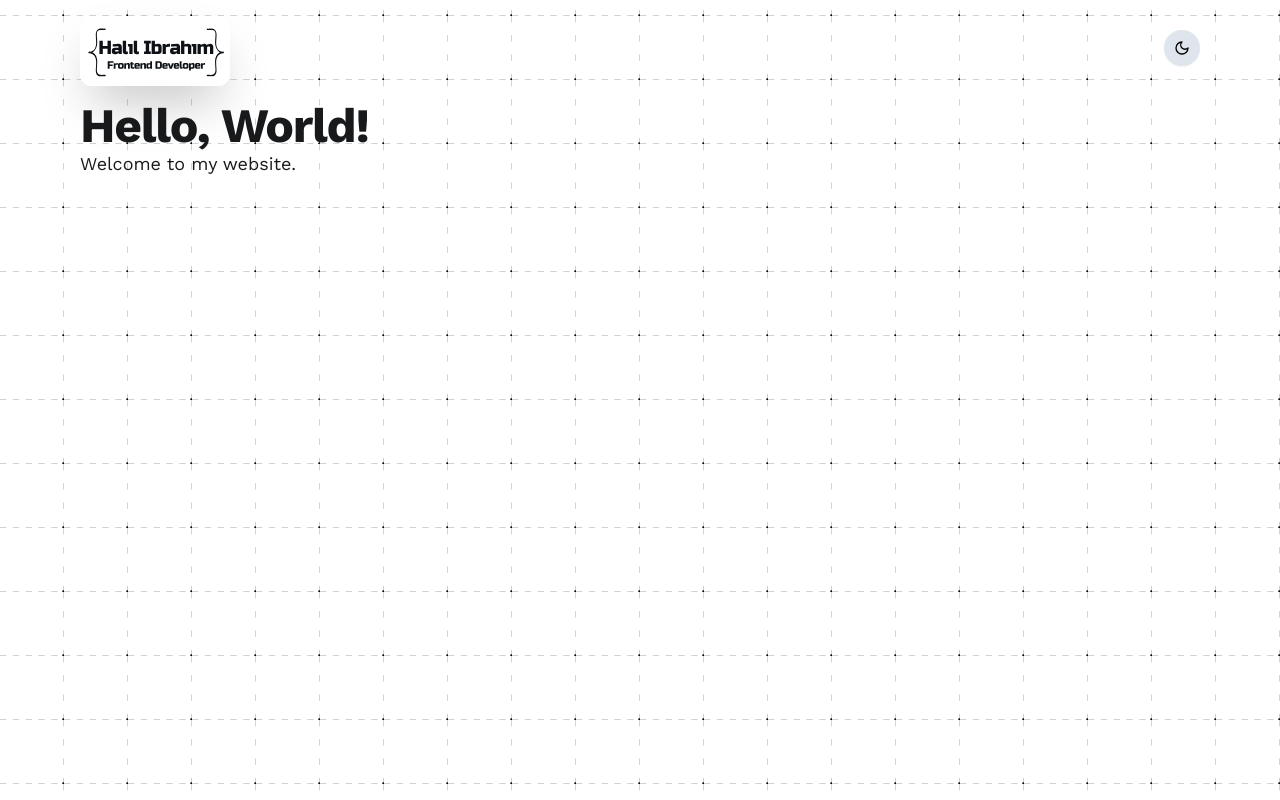
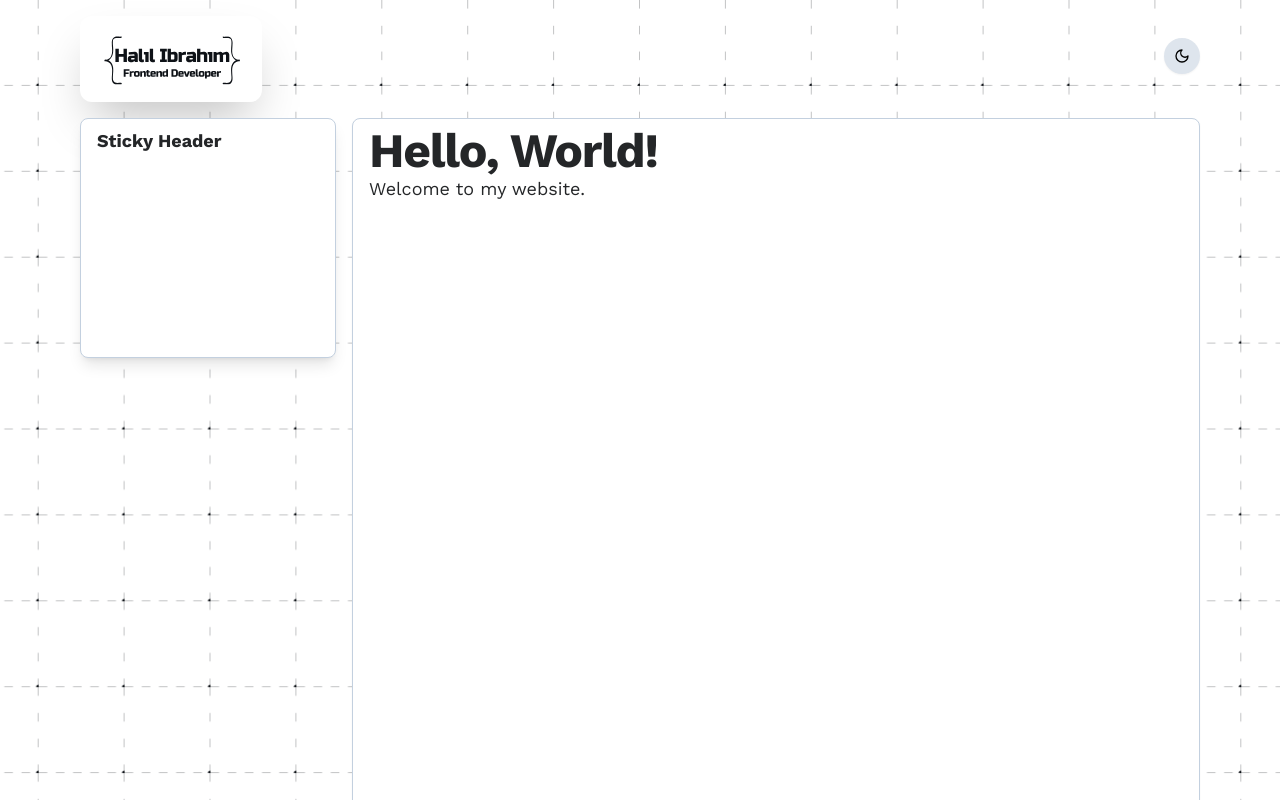
Before and after one commit to halilibrahimcelik/portfolio, a Next.js app: page / in a window 1280 px wide. Shown: the top 800 px of the page. Built offline with nearby package versions, Linux system fonts and the light colour scheme.

Commit message:
feat: enhance layout with StickyHeader and Card component integration

```diff
--- a/src/app/(main)/layout.tsx
+++ b/src/app/(main)/layout.tsx
@@ -1,22 +1,25 @@
 import StickyHeader from '@/components/header/StickyHeader';
 import Logo from '@/components/icons/Logo';
 import ThemeToggle from '@/components/ThemeToggle';
+import { Card } from '@/components/ui/card';
 import Container from '@/components/ui/Container';
 
 const MainLayout = ({ children }: { children: React.ReactNode }) => {
   return (
-    <div className='relative min-h-screen'>
     <Container>
-        <StickyHeader />
       <div className='flex justify-between items-center py-4'>
         <Logo />
         <div className='flex items-end justify-end '>
           <ThemeToggle />
         </div>
       </div>
-        {children}
+      <div className='flex gap-4  relative  min-h-[200vh]'>
+        <StickyHeader />
+        <Card asChild className='flex-grow '>
+          <main>{children}</main>
+        </Card>
+      </div>
     </Container>
-    </div>
   );
 };
 export default MainLayout;
--- a/src/components/header/StickyHeader.tsx
+++ b/src/components/header/StickyHeader.tsx
@@ -1,4 +1,38 @@
+'use client';
+import { useState, useEffect } from 'react';
+import { Card } from '../ui/card';
+
 const StickyHeader: React.FC = () => {
-  return <div></div>;
+  const [isSticky, setIsSticky] = useState(false);
+
+  useEffect(() => {
+    const handleScroll = () => {
+      const scrollThreshold = 140;
+      setIsSticky(window.scrollY > scrollThreshold);
+    };
+
+    window.addEventListener('scroll', handleScroll);
+
+    return () => {
+      window.removeEventListener('scroll', handleScroll);
+    };
+  }, []);
+
+  return (
+    <aside
+      className={`transition-all h-fit  duration-300 w-64  ${
+        isSticky ? 'sticky top-20' : '  top-0'
+      }`}
+    >
+      <Card className={` shadow-lg  min-h-60 `}>
+        <div className='flex items-center justify-between'>
+          <div>
+            <h1 className='text-lg font-bold'>Sticky Header</h1>
+          </div>
+        </div>
+      </Card>
+    </aside>
+  );
 };
+
 export default StickyHeader;
--- a/src/components/icons/BgIcon.tsx
+++ b/src/components/icons/BgIcon.tsx
@@ -36,7 +36,7 @@ const BgIcon: React.FC<BgIconProps> = ({
   if (!mounted)
     return (
       <div className='absolute z-[100] top-0 left-0  bottom-0 w-full h-full bg-background-hex'>
-        <div className='flex z-50  items-center justify-center w-full h-full opacity-50'>
+        <div className='flex z-50  items-center justify-center w-full h-full opacity-90'>
           <Loader width={75} height={75} className='animate-spin' />
         </div>
       </div>
--- a/src/components/ui/card.tsx
+++ b/src/components/ui/card.tsx
@@ -1,21 +1,25 @@
-import * as React from "react"
+import * as React from 'react';
 
-import { cn } from "@/lib/utils"
+import { cn } from '@/lib/utils';
+import { Slot } from '@radix-ui/react-slot';
 
 const Card = React.forwardRef<
   HTMLDivElement,
-  React.HTMLAttributes<HTMLDivElement>
->(({ className, ...props }, ref) => (
-  <div
+  React.HTMLAttributes<HTMLDivElement> & { asChild?: boolean }
+>(({ className, asChild = false, ...props }, ref) => {
+  const Comp = asChild ? Slot : 'div';
+  return (
+    <Comp
       ref={ref}
       className={cn(
-      "rounded-xl border bg-card text-card-foreground shadow",
+        'rounded-lg border bg-card text-card-foreground shadow-sm px-4 py-2',
         className
       )}
       {...props}
     />
-))
-Card.displayName = "Card"
+  );
+});
+Card.displayName = 'Card';
 
 const CardHeader = React.forwardRef<
   HTMLDivElement,
@@ -23,11 +27,11 @@ const CardHeader = React.forwardRef<
 >(({ className, ...props }, ref) => (
   <div
     ref={ref}
-    className={cn("flex flex-col space-y-1.5 p-6", className)}
+    className={cn('flex flex-col space-y-1.5 p-6', className)}
     {...props}
   />
-))
-CardHeader.displayName = "CardHeader"
+));
+CardHeader.displayName = 'CardHeader';
 
 const CardTitle = React.forwardRef<
   HTMLDivElement,
@@ -35,11 +39,11 @@ const CardTitle = React.forwardRef<
 >(({ className, ...props }, ref) => (
   <div
     ref={ref}
-    className={cn("font-semibold leading-none tracking-tight", className)}
+    className={cn('font-semibold leading-none tracking-tight', className)}
     {...props}
   />
-))
-CardTitle.displayName = "CardTitle"
+));
+CardTitle.displayName = 'CardTitle';
 
 const CardDescription = React.forwardRef<
   HTMLDivElement,
@@ -47,19 +51,19 @@ const CardDescription = React.forwardRef<
 >(({ className, ...props }, ref) => (
   <div
     ref={ref}
-    className={cn("text-sm text-muted-foreground", className)}
+    className={cn('text-sm text-muted-foreground', className)}
     {...props}
   />
-))
-CardDescription.displayName = "CardDescription"
+));
+CardDescription.displayName = 'CardDescription';
 
 const CardContent = React.forwardRef<
   HTMLDivElement,
   React.HTMLAttributes<HTMLDivElement>
 >(({ className, ...props }, ref) => (
-  <div ref={ref} className={cn("p-6 pt-0", className)} {...props} />
-))
-CardContent.displayName = "CardContent"
+  <div ref={ref} className={cn('p-6 pt-0', className)} {...props} />
+));
+CardContent.displayName = 'CardContent';
 
 const CardFooter = React.forwardRef<
   HTMLDivElement,
@@ -67,10 +71,17 @@ const CardFooter = React.forwardRef<
 >(({ className, ...props }, ref) => (
   <div
     ref={ref}
-    className={cn("flex items-center p-6 pt-0", className)}
+    className={cn('flex items-center p-6 pt-0', className)}
     {...props}
   />
-))
-CardFooter.displayName = "CardFooter"
+));
+CardFooter.displayName = 'CardFooter';
 
-export { Card, CardHeader, CardFooter, CardTitle, CardDescription, CardContent }
+export {
+  Card,
+  CardHeader,
+  CardFooter,
+  CardTitle,
+  CardDescription,
+  CardContent,
+};
```
Lines whose indentation alone changed are shown as unchanged.
